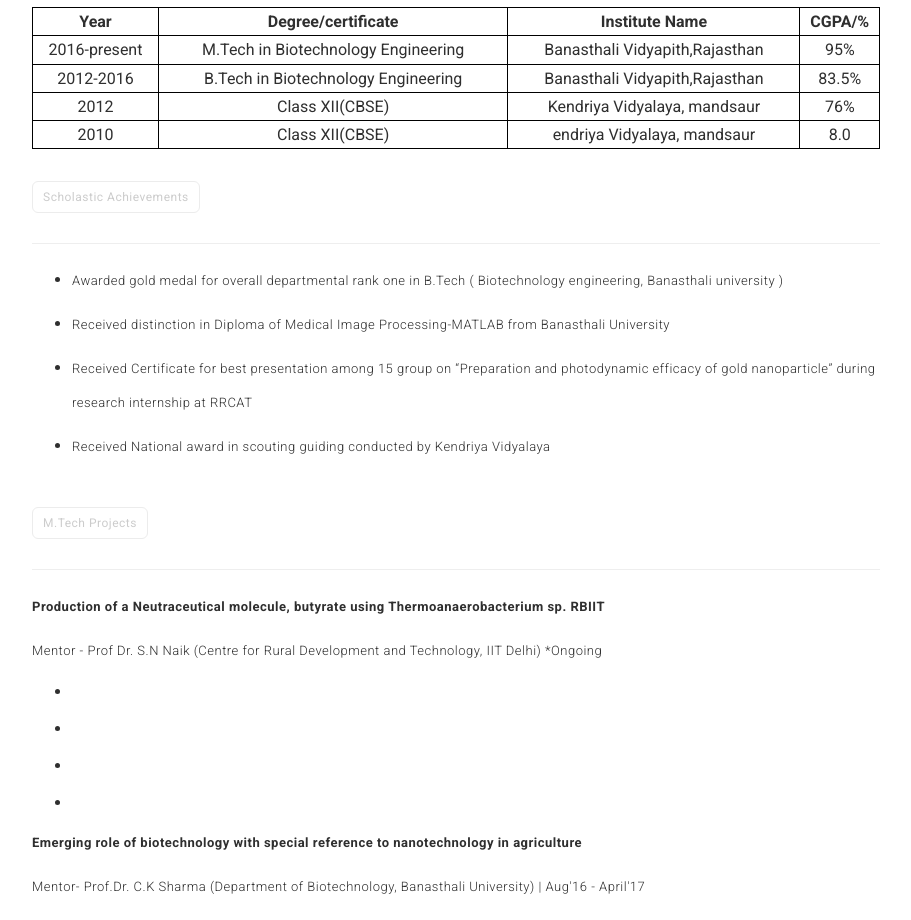
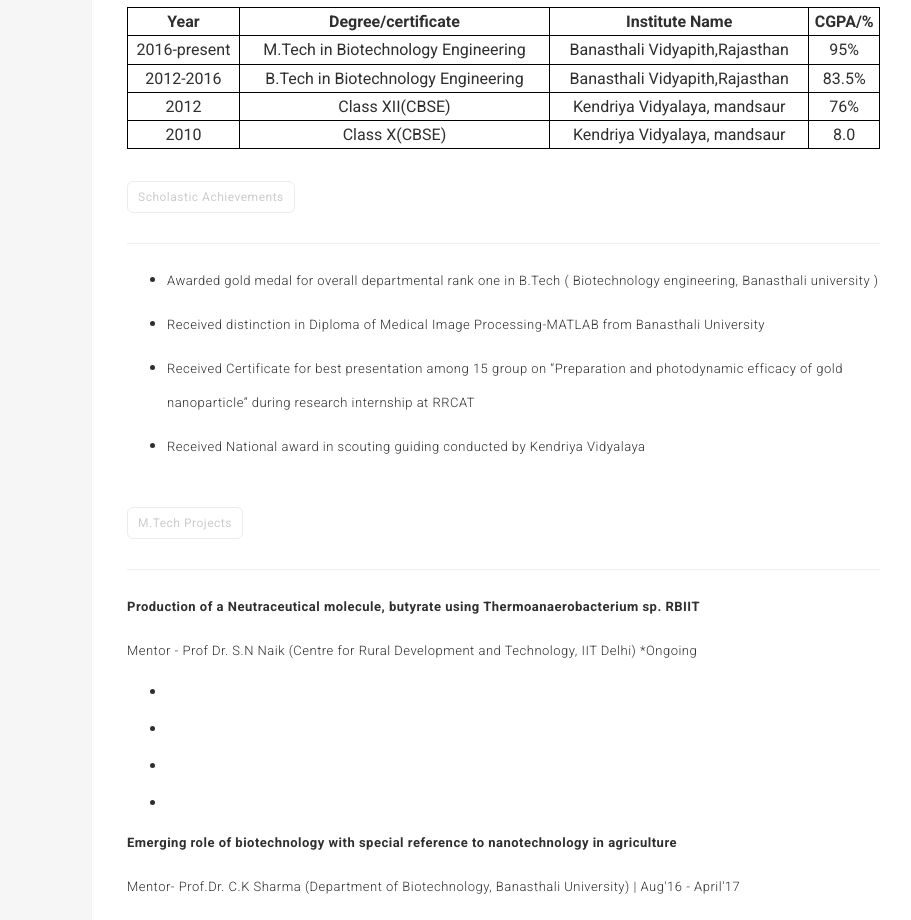
Before and after one commit to Reena-Arora/Reena-Arora.github.io, a plain HTML site: page index.html in a window 1280 px wide. Shown: the part 5796-6716 px from the top of the page, without its empty margins (184-1095 px from the left). Drawn offline with Linux system fonts and the light colour scheme.

Commit message:
Correction in Education

```diff
--- a/index.html
+++ b/index.html
@@ -534,7 +534,7 @@
                 </div>
 
 				<li>
-                      <div class="col-md-10 col-md-offset-1 col-sm-9">
+                      <div class="col-md-9 col-md-offset-2 col-sm-9">
                         <div class="wrap-card">
                           <div class="card">
                             <h2 class="year">
@@ -579,8 +579,8 @@
   </tr>
   <tr style = "border: 1px solid black">
     <td align="center" style = "border: 1px solid black">2010</td>
-    <td align="center" style = "border: 1px solid black">Class XII(CBSE)</td>
-    <td align="center" style = "border: 1px solid black">endriya Vidyalaya, mandsaur</td>
+    <td align="center" style = "border: 1px solid black">Class X(CBSE)</td>
+    <td align="center" style = "border: 1px solid black">Kendriya Vidyalaya, mandsaur</td>
 	<td align="center" style = "border: 1px solid black">8.0</td>
   </tr>
 </table>
```
Also changed, not shown: images/favicon.png (added).
